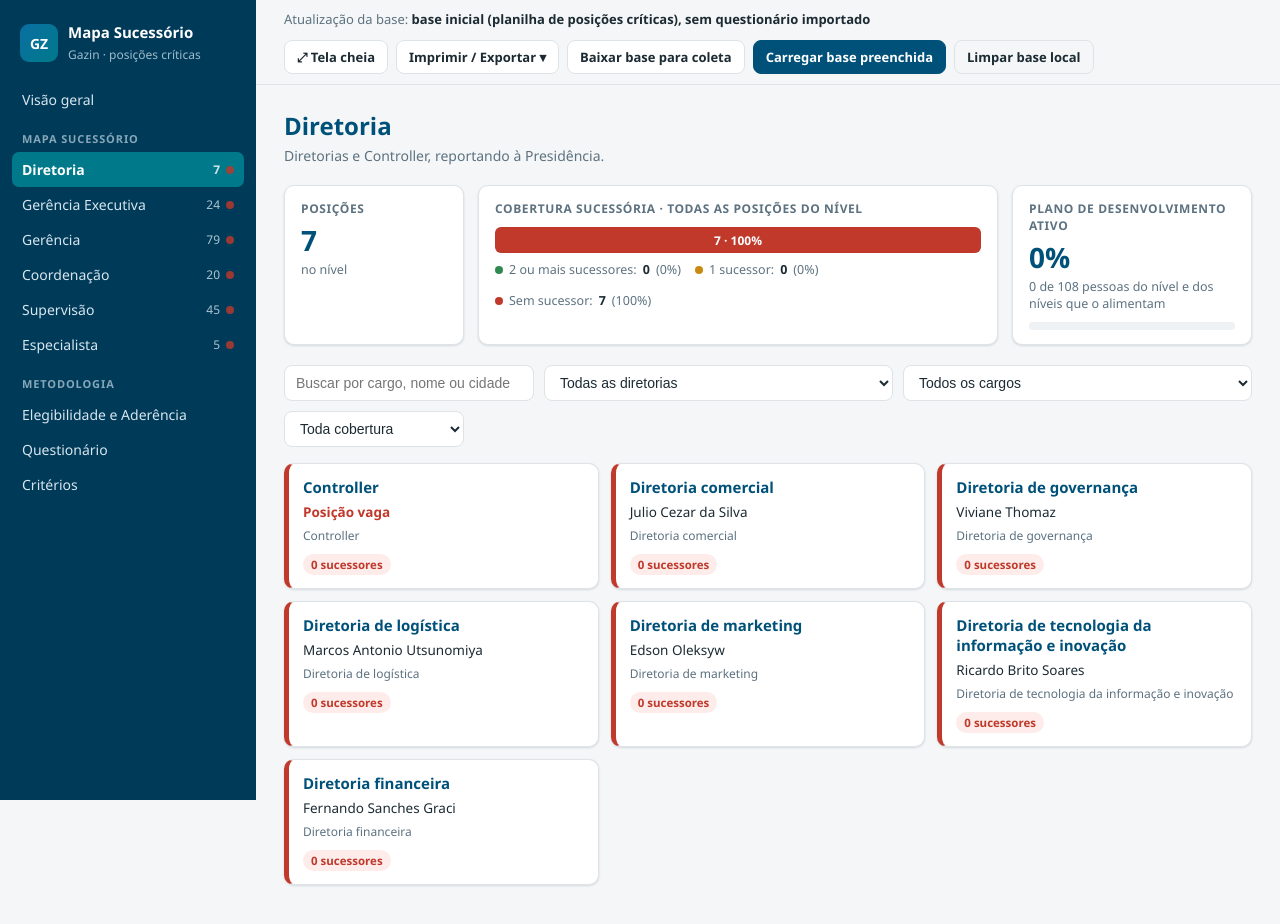
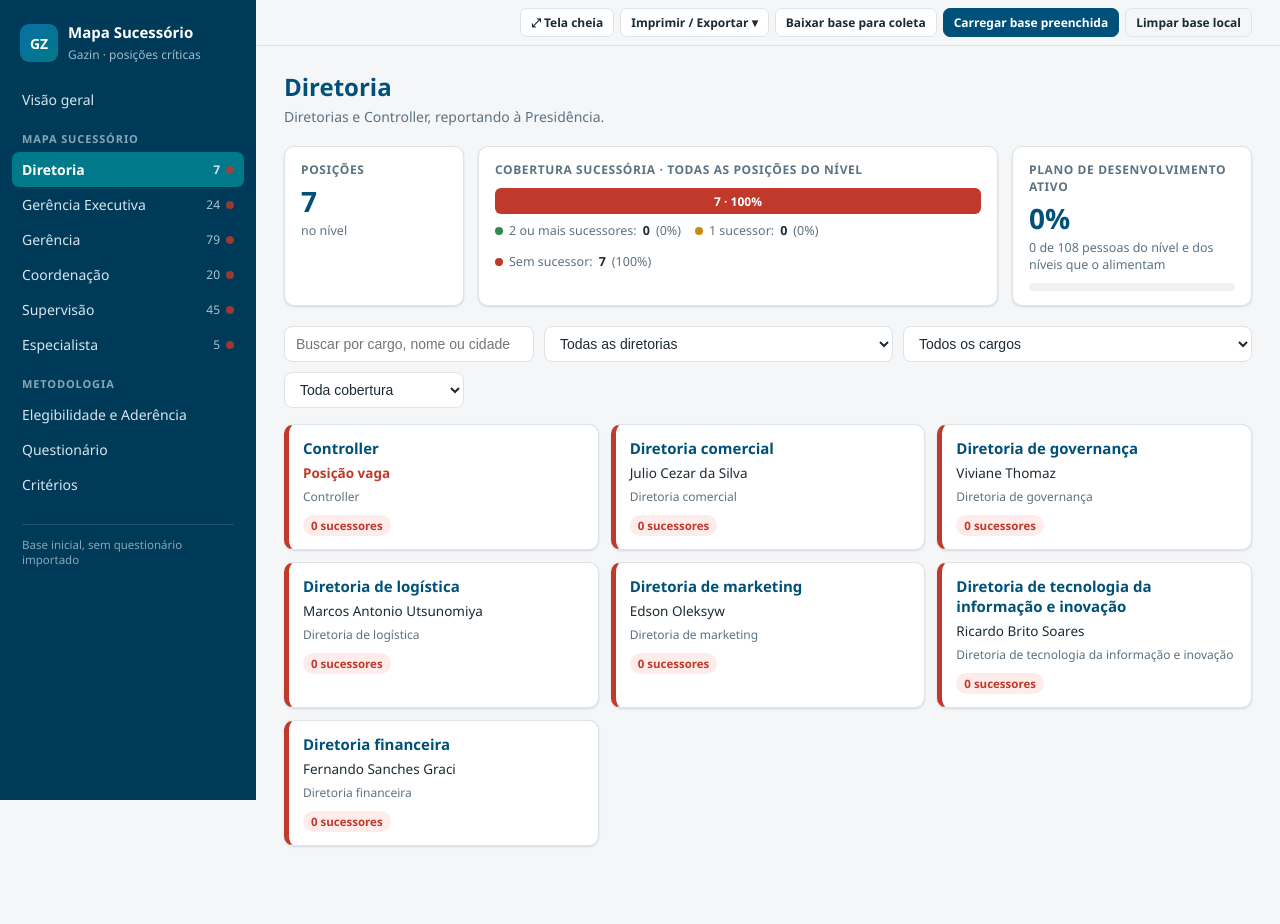
Before and after one commit to italoids123-svg/Sucessao-Gazin, a Next.js app: page /nivel/diretoria in a window 1280 px wide. Shown: the top 924 px of the page. Built offline with nearby package versions, Linux system fonts and the light colour scheme.

Commit message:
Barra superior só com botões, menores e à direita
A data de atualização da base sai da barra superior e vai para o
rodapé do menu lateral.

Co-Authored-By: Claude Opus 5.5 <noreply@anthropic.com>
Claude-Session: https://claude.ai/code/session_01E5WdJkUTyiNFgco3uhd6x7

```diff
--- a/app/globals.css
+++ b/app/globals.css
@@ -37,6 +37,7 @@ a { color: inherit; }
 
 /* ---------- Shell ---------- */
 .shell { display: flex; min-height: 100vh; }
+.sidebar-rodape { margin: 22px 10px 0; padding-top: 12px; border-top: 1px solid rgba(255, 255, 255, 0.12); font-size: 11.5px; color: #86a7b8; }
 .sidebar {
   width: var(--sidebar-w);
   flex-shrink: 0;
@@ -81,12 +82,11 @@ a { color: inherit; }
   position: sticky; top: 0; z-index: var(--z-topbar);
   background: rgba(244, 246, 247, 0.95); backdrop-filter: blur(6px);
   border-bottom: 1px solid var(--border);
-  display: flex; align-items: center; justify-content: space-between; gap: 12px; flex-wrap: wrap;
-  padding: 10px 28px;
+  display: flex; align-items: center; justify-content: flex-end; gap: 12px;
+  padding: 8px 28px;
 }
-.topbar .updated { font-size: 13px; color: var(--muted); }
-.topbar .updated b { color: var(--text); font-weight: 600; }
-.actions { display: flex; gap: 8px; flex-wrap: wrap; }
+.actions { display: flex; gap: 6px; flex-wrap: wrap; justify-content: flex-end; margin-left: auto; }
+.topbar .btn { padding: 5px 10px; font-size: 12px; border-radius: 7px; }
 .btn {
   border: 1px solid var(--border); background: var(--card); color: var(--text);
   padding: 7px 12px; border-radius: 8px; font-size: 13px; font-weight: 600;
@@ -264,7 +264,8 @@ table.t td.num, table.t th.num { text-align: right; }
   .det-contexto { grid-template-columns: 1fr; }
 }
 @media (max-width: 820px) {
-  .sidebar { position: fixed; left: 0; top: 0; transform: translateX(-100%); transition: transform 0.2s ease; box-shadow: var(--shadow-lg); }
+  .sidebar-rodape { margin: 22px 10px 0; padding-top: 12px; border-top: 1px solid rgba(255, 255, 255, 0.12); font-size: 11.5px; color: #86a7b8; }
+.sidebar { position: fixed; left: 0; top: 0; transform: translateX(-100%); transition: transform 0.2s ease; box-shadow: var(--shadow-lg); }
   .sidebar.open { transform: none; }
   .menu-toggle { display: inline-block; }
   .topbar { padding: 10px 16px; }
--- a/components/AppShell.tsx
+++ b/components/AppShell.tsx
@@ -6,7 +6,7 @@ import { useState } from "react";
 import { EMPRESA, NIVEIS } from "@/lib/config.ts";
 import { coberturaDe } from "@/lib/engine.ts";
 import { StoreProvider, useStore } from "@/lib/store.tsx";
-import DataActions from "./DataActions";
+import DataActions, { formatUpdatedAt } from "./DataActions";
 
 function Sidebar({ open, onNavigate }: { open: boolean; onNavigate: () => void }) {
   const pathname = usePathname();
@@ -51,6 +51,7 @@ function Sidebar({ open, onNavigate }: { open: boolean; onNavigate: () => void }
         {item("/metodologia/questionario", "Questionário")}
         {item("/metodologia/criterios", "Critérios")}
       </div>
+      <div className="sidebar-rodape">{formatUpdatedAt(data.updatedAt)}</div>
     </aside>
   );
 }
--- a/components/DataActions.tsx
+++ b/components/DataActions.tsx
@@ -9,8 +9,8 @@ import ExportMenu from "./ExportMenu";
 import FullscreenButton from "./FullscreenButton";
 
 export function formatUpdatedAt(iso: string | null): string {
-  if (!iso) return "base inicial (planilha de posições críticas), sem questionário importado";
-  return new Date(iso).toLocaleString("pt-BR", { dateStyle: "short", timeStyle: "short" });
+  if (!iso) return "Base inicial, sem questionário importado";
+  return `Base atualizada em ${new Date(iso).toLocaleString("pt-BR", { dateStyle: "short", timeStyle: "short" })}`;
 }
 
 export default function DataActions() {
@@ -43,9 +43,6 @@ export default function DataActions() {
 
   return (
     <>
-      <div className="updated">
-        Atualização da base: <b>{formatUpdatedAt(data.updatedAt)}</b>
-      </div>
       <div className="actions">
         <FullscreenButton />
         <ExportMenu
```
